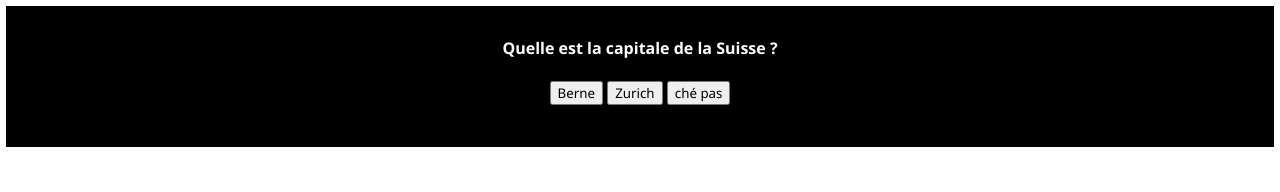
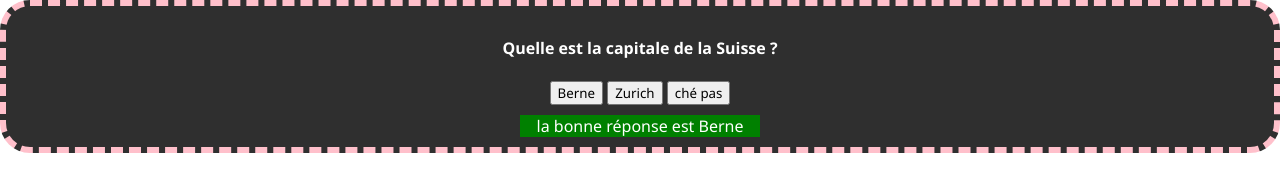
Before and after one commit to NatChapelle/JS-fs-, a plain HTML site: page cours/index.html in a window 1280 px wide. Both pictures are taken after a click on the button "Berne". Shown: the top 192 px of the page. Drawn offline with Linux system fonts and the light colour scheme.

Commit message:
Js part 1

```diff
--- a/cours/index.js
+++ b/cours/index.js
@@ -0,0 +1,38 @@
+// selecteurs
+// document.querySelector("h4") .style.background = "yellow";
+
+// const baliseHtml = document.querySelector ("h4");
+// console.log(baliseHtml);
+// baliseHtml.style.background = "green";
+
+// click event
+const questionContainer = document.querySelector(".click-event");
+const btn1 = document.querySelector("#btn-1");
+const btn2 = document.getElementById("btn-2");
+const btn3 = document.getElementById("btn-3");
+const response = document.querySelector('p');
+
+
+console.log(btn1, btn2, btn3);
+
+questionContainer.addEventListener("click", () => {
+  questionContainer.classList.toggle("question-clicked");
+});
+
+btn1.addEventListener("click", () => {
+
+  response.classList.add('show-response');
+  response.style.background ="green";
+});
+btn2.addEventListener("click", () => {
+
+    response.style.background ="red";
+    response.classList.add('show-response');
+  });
+btn3.addEventListener("click", () => {
+
+    response.style.background ="red";
+    response.classList.add('show-response');
+  });
+
+//------------------------------------------------------------
--- a/cours/style.css
+++ b/cours/style.css
@@ -20,4 +20,17 @@ p {
     visibility: hidden;
     width: 240px;
     margin: 10px auto 0;
+    opacity: 0;
+    transition: .6s;
+    transform: translateX(-200px);
 }
+.question-clicked {
+    background: rgb(47, 47, 47);
+    border-radius: 30px;
+    border: 6px dashed pink;
+}
+.show-response {
+    visibility: visible;
+    opacity: 1;
+    transform: translateX(0);
+}
```
